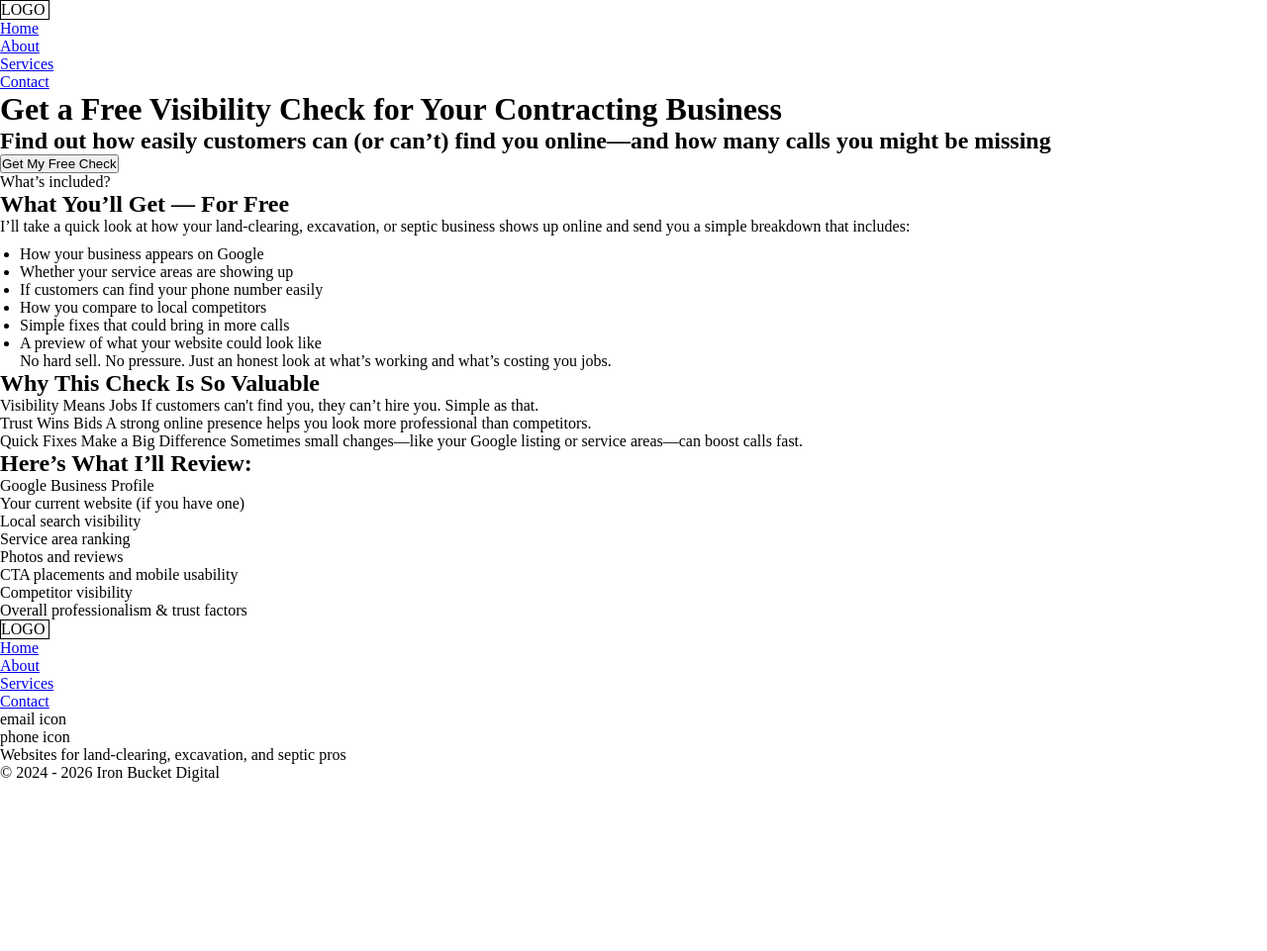
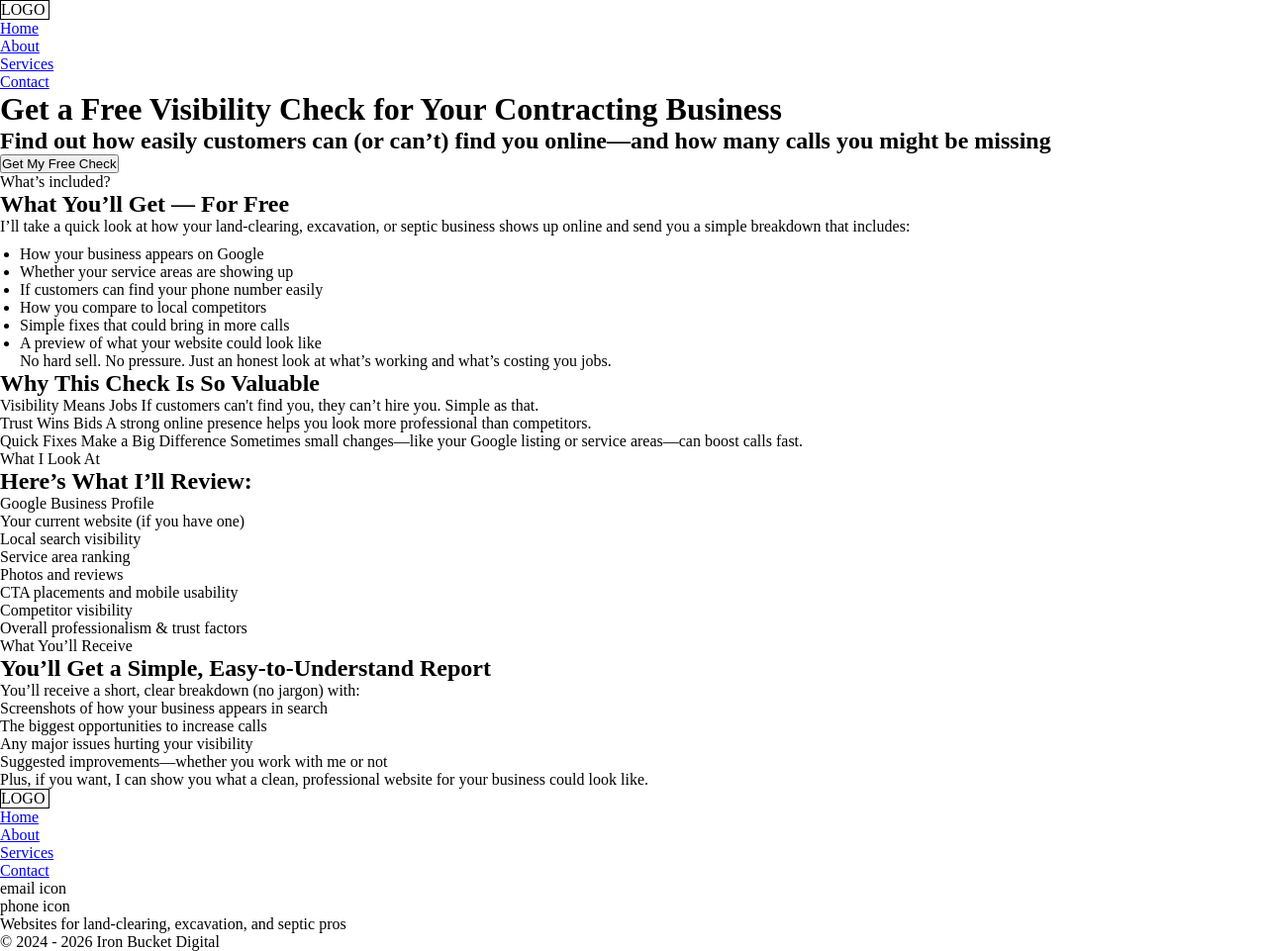
Before and after one commit to SlimBloodworth/ironbucketdigital, a plain HTML site: page visibilitycheck.html in a window 1280 px wide. Shown: the whole page at 99% size. Before the commit the page ends 800 px from the top, so only its background shows below. Drawn offline with Linux system fonts and the light colour scheme.

Commit message:
Add copy to visibility.html

```diff
--- a/visibilitycheck.html
+++ b/visibilitycheck.html
@@ -67,6 +67,7 @@ Sometimes small changes—like your Google listing or service areas—can boost
         </section>
         <!-- Third Section -->
          <section class="third-section what_i_look_at_section">
+            <p>What I Look At</p>
             <h2>Here’s What I’ll Review:</h2>
             <!-- divs here might be turned into columns -->
             <div class="review-items">
@@ -83,6 +84,18 @@ Sometimes small changes—like your Google listing or service areas—can boost
             </div>
             <!-- div below may not be needed -->
             <div class="review-items_checkmarks"></div>
+            <div class="client-recieves">
+                <p>What You’ll Receive</p>
+                <h2>You’ll Get a Simple, Easy-to-Understand Report</h2>
+                <p>You’ll receive a short, clear breakdown (no jargon) with:</p>
+                <ul class="report-items">
+                    <li class="report-items_list"><p>Screenshots of how your business appears in search</p></li>
+                    <li class="report-items_list"><p>The biggest opportunities to increase calls</p></li>
+                    <li class="report-items_list"><p>Any major issues hurting your visibility</p></li>
+                    <li class="report-items_list"><p>Suggested improvements—whether you work with me or not</p></li>
+                </ul>
+                <p>Plus, if you want, I can show you what a clean, professional website for your business could look like.</p>
+            </div>
          </section>
      </main>
      <!--Footer-->
```
